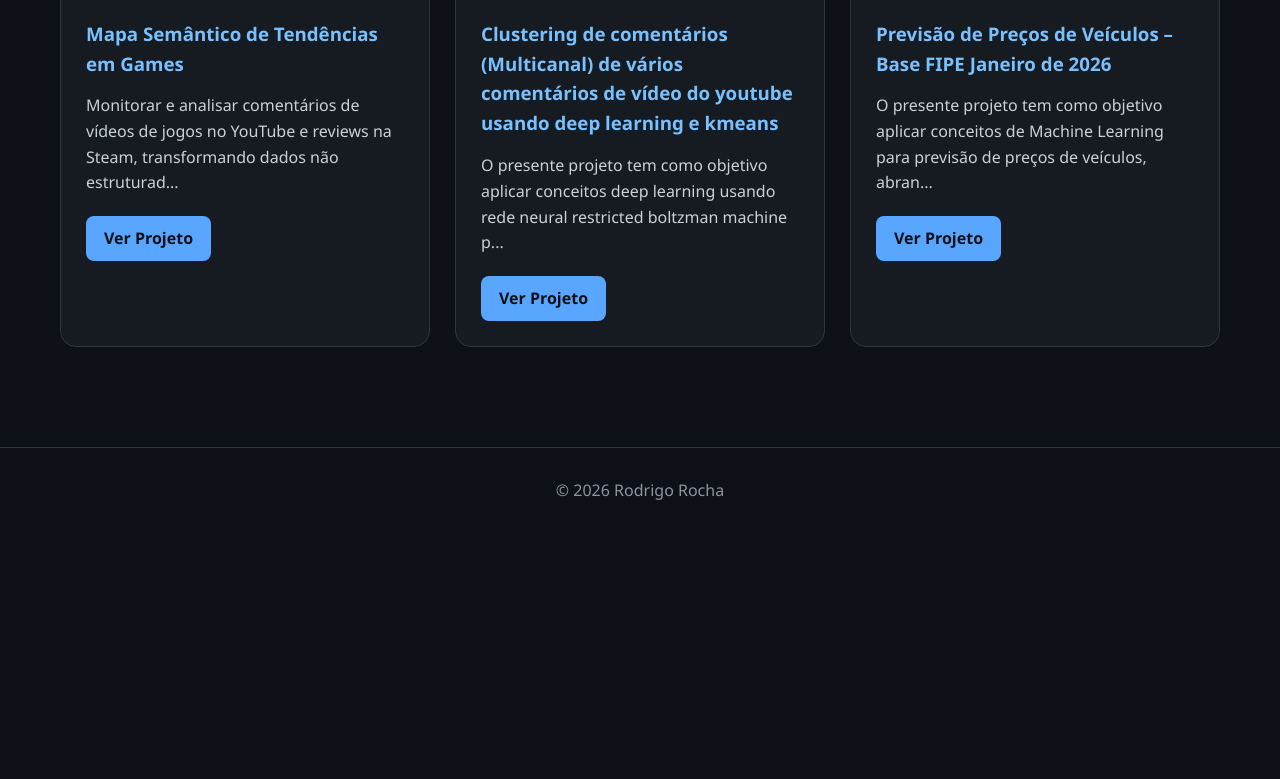
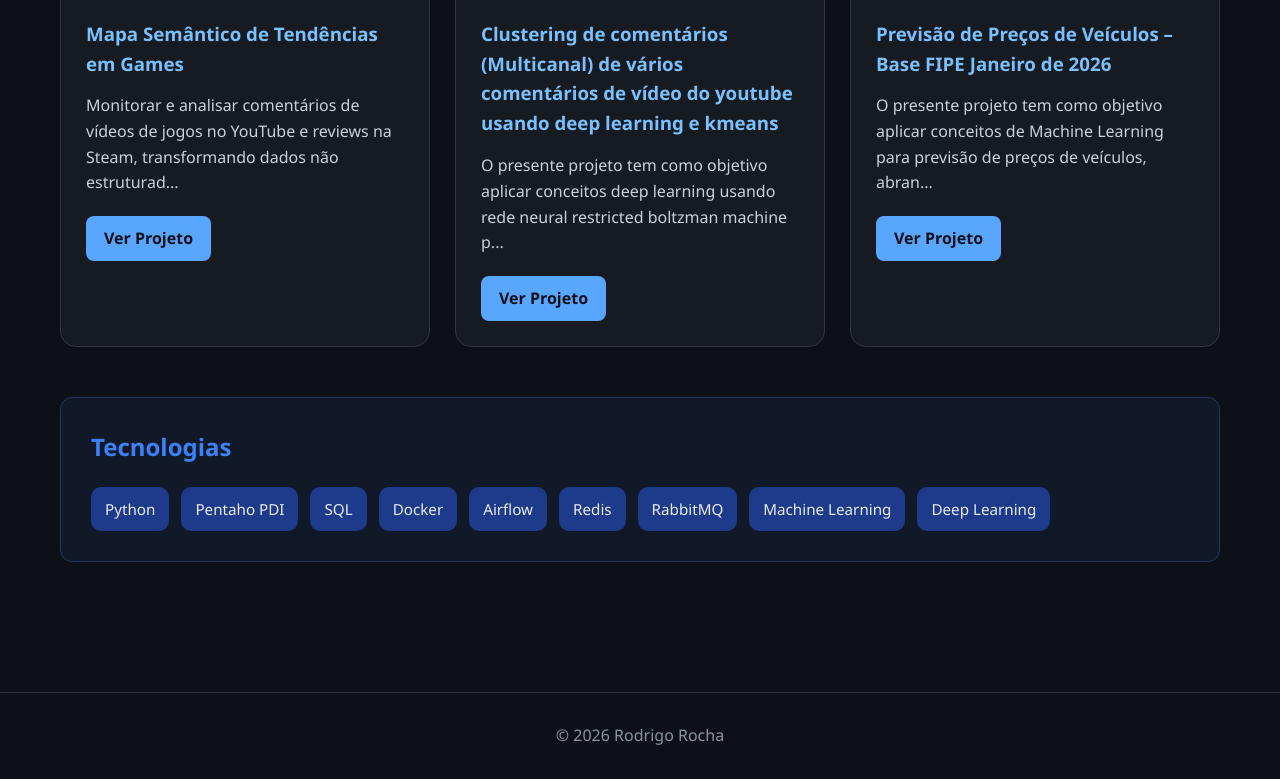
Before and after one commit to rodrigorocha1234/rodrigorocha1234.github.io, a Jekyll site: the page built from index.md, in a window 1280 px wide, cut to the strip 672-1451 px from the top of the page. Built offline with Jekyll 4.4.1, drawn with Linux system fonts in a browser that asks for light colours; before the commit the page ends 1206 px from its top, so only the background shows below that.

Commit message:
adiciona seção sobre tecnologias e melhora formatação do código

```diff
--- a/_layouts/default.html
+++ b/_layouts/default.html
@@ -18,7 +18,12 @@
 </header>
 
 <main>
+
+
+
     {{ content }}
+
+
 </main>
 
 <footer>
--- a/assets/css/style.css
+++ b/assets/css/style.css
@@ -488,3 +488,10 @@ footer {
 .contact-item small{
     color:#cbd5e1;
 }
+
+
+.about-card {
+    margin-top: 50px;
+    padding: 30px;
+    border-radius: 12px;
+}
--- a/index.md
+++ b/index.md
@@ -11,19 +11,37 @@ title: Home
 <h2 class="section-title">Projetos Recentes</h2>
 
 <div class="projects">
-{% assign recent_posts = site.posts | sort: 'date' | reverse %}
+    {% assign recent_posts = site.posts | sort: "date" | reverse %}
 
-{% for post in recent_posts limit:3 %}
+    {% for post in recent_posts limit: 3 %}
     <div class="card">
         {% if post.thumbnail %}
-            <img src="{{ post.thumbnail }}" alt="{{ post.title }}" class="project-thumb">
+        <img src="{{ post.thumbnail }}" alt="{{ post.title }}" class="project-thumb">
         {% endif %}
 
         <h3>{{ post.title }}</h3>
 
-        <p>{{ post.summary | default: post.excerpt | strip_html | truncate: 120 }}</p>
+        <p>
+            {{ post.summary | default: post.excerpt | strip_html | truncate: 120 }}
+        </p>
 
         <a href="{{ post.url }}" class="project-button">Ver Projeto</a>
     </div>
-{% endfor %}
+    {% endfor %}
 </div>
+
+<div class="about-card">
+    <h2>Tecnologias</h2>
+
+    <div class="tech-stack">
+        <span>Python</span>
+        <span>Pentaho PDI</span>
+        <span>SQL</span>
+        <span>Docker</span>
+        <span>Airflow</span>
+        <span>Redis</span>
+        <span>RabbitMQ</span>
+        <span>Machine Learning</span>
+        <span>Deep Learning</span>
+    </div>
+</div>
```
